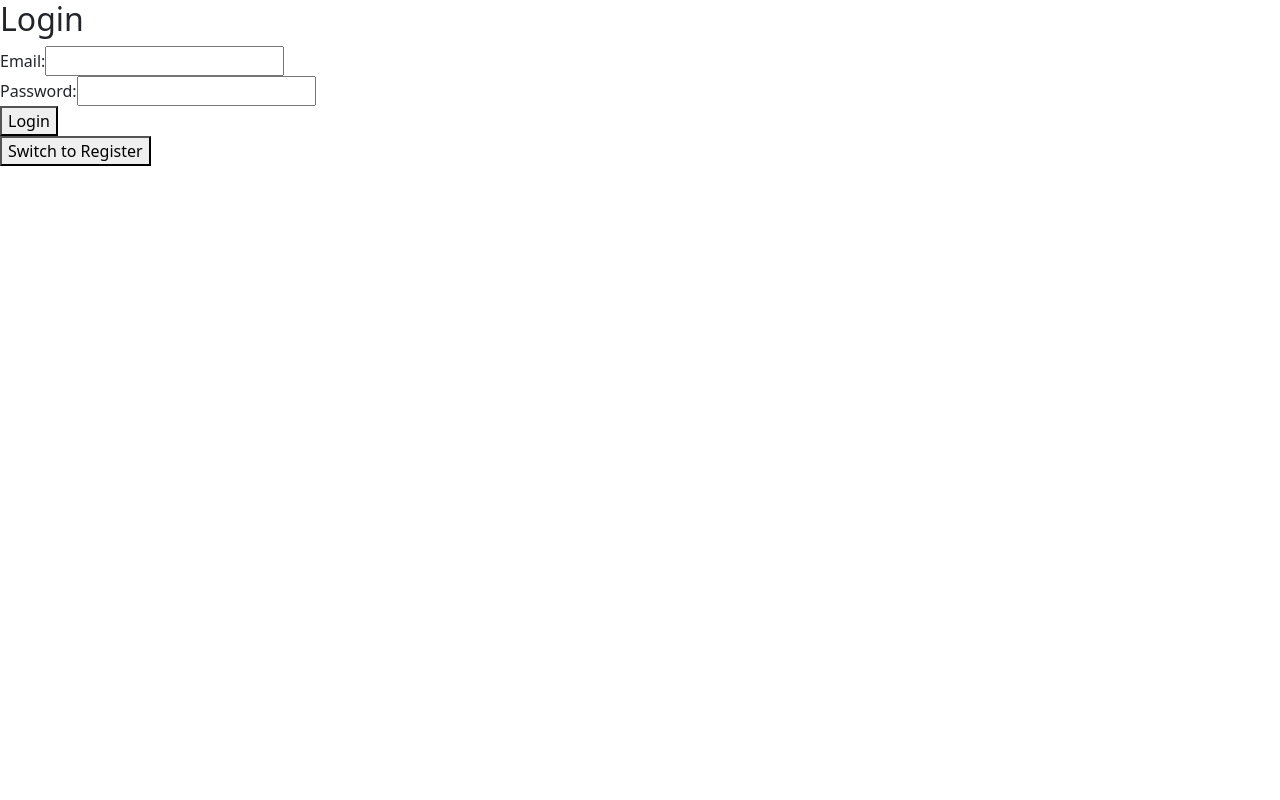
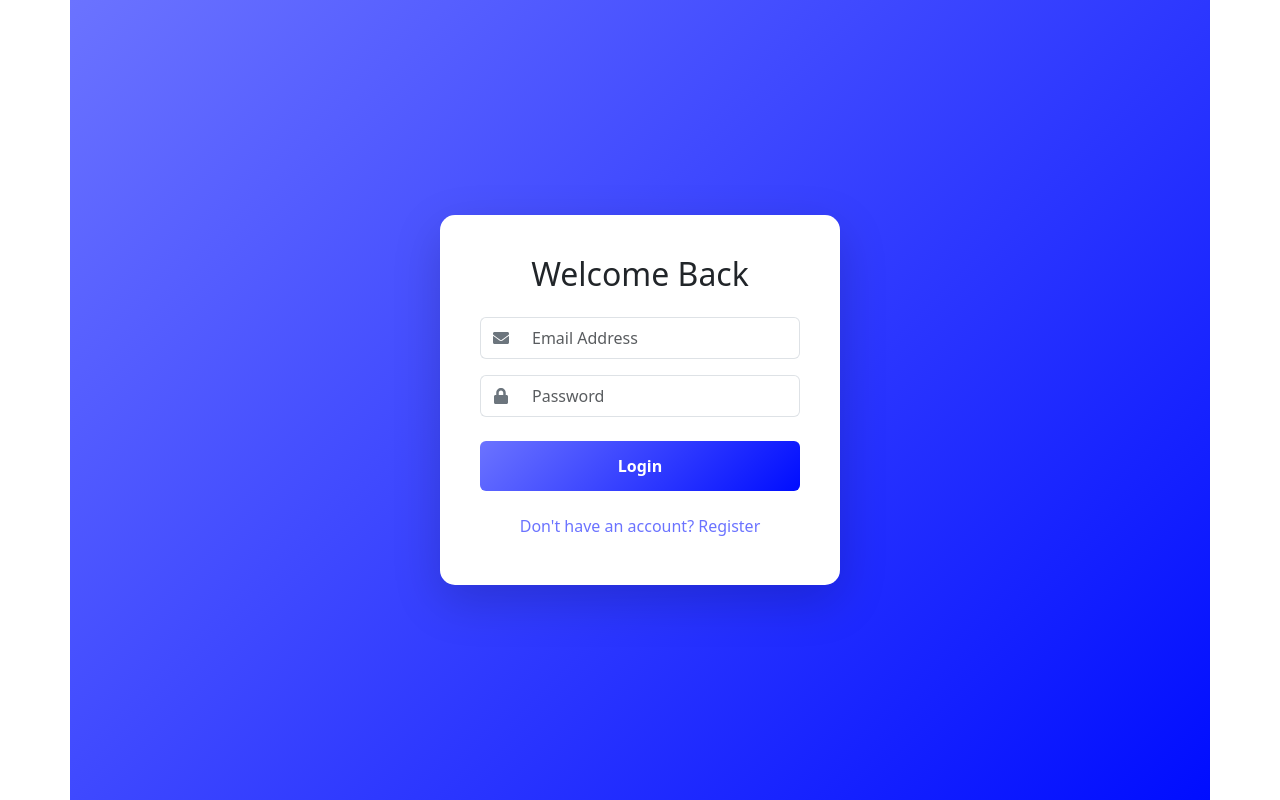
Before and after one commit to krs1zzet/MailSender-Frontend, a React (Create React App) app: page / in a window 1280 px wide. Built offline with nearby package versions, Linux system fonts and the light colour scheme; the HTML template or start-up script is replaced by a standard one.

Commit message:
lat version

```diff
--- a/package.json
+++ b/package.json
@@ -8,6 +8,7 @@
     "react": "^18.3.1",
     "react-bootstrap": "^2.10.7",
     "react-dom": "^18.3.1",
+    "react-icons": "^5.5.0",
     "react-router-dom": "^7.1.1",
     "react-scripts": "^5.0.1",
     "react-select": "^5.9.0"
--- a/src/App.js
+++ b/src/App.js
@@ -13,18 +13,51 @@ import 'bootstrap/dist/css/bootstrap.min.css';
 
 function App() {
   const [isAuthenticated, setIsAuthenticated] = useState(false);
+  const [isLoading, setIsLoading] = useState(true);
 
   useEffect(() => {
-    // Check if the user is already authenticated
+    checkAuth();
+  }, []);
+
+  const checkAuth = async () => {
     const token = localStorage.getItem('token');
-    if (token) {
+    if (!token) {
+      setIsAuthenticated(false);
+      setIsLoading(false);
+      return;
+    }
+
+    try {
+      // Verify token with backend
+      const response = await fetch('http://localhost:8080/api/auth/verify', {
+        method: 'GET',
+        headers: {
+          'Authorization': `Bearer ${token}`,
+          'Content-Type': 'application/json',
+        },
+      });
+
+      if (!response.ok) {
+        throw new Error('Token invalid');
+      }
+
       setIsAuthenticated(true);
+    } catch (error) {
+      console.error('Auth error:', error);
+      localStorage.removeItem('token'); // Clear invalid token
+      setIsAuthenticated(false);
+    } finally {
+      setIsLoading(false);
     }
-  }, []);
+  };
 
   const handleAuthSuccess = () => {
     setIsAuthenticated(true);
   };
+
+  if (isLoading) {
+    return <div>Loading...</div>; // Or your loading component
+  }
 
   if (!isAuthenticated) {
     return <AuthForm onAuthSuccess={handleAuthSuccess} />;
--- /dev/null
+++ b/src/AuthForm.css
@@ -0,0 +1,62 @@
+.auth-container {
+    background: linear-gradient(135deg, #6B73FF 0%, #000DFF 100%);
+}
+
+.auth-card {
+    min-width: 400px;
+    border-radius: 15px;
+    border: none;
+}
+
+.auth-card .card-body {
+    padding: 2.5rem !important;
+}
+
+.input-group-text {
+    background-color: transparent;
+    border-right: none;
+    padding: 0.75rem;
+}
+
+.input-group .form-control {
+    border-left: none;
+}
+
+.input-group .form-control:focus {
+    border-color: #ced4da;
+    box-shadow: none;
+}
+
+.input-group-text svg {
+    color: #6c757d;
+}
+
+.btn-primary {
+    padding: 0.8rem;
+    font-weight: 600;
+    background: linear-gradient(135deg, #6B73FF 0%, #000DFF 100%);
+    border: none;
+    transition: all 0.3s ease;
+}
+
+.btn-primary:hover {
+    transform: translateY(-2px);
+    box-shadow: 0 5px 15px rgba(0, 13, 255, 0.3);
+}
+
+.btn-link {
+    color: #6B73FF;
+}
+
+.btn-link:hover {
+    color: #000DFF;
+}
+
+.alert {
+    border-radius: 10px;
+}
+
+.icon {
+    font-size: 1rem;
+    color: #6c757d;
+}
--- a/src/AuthForm.js
+++ b/src/AuthForm.js
@@ -1,13 +1,21 @@
 import React, { useState } from 'react';
+import { Container, Card, Form, Button, Alert } from 'react-bootstrap';
+import { FaEnvelope, FaLock, FaUser } from 'react-icons/fa';
+import './AuthForm.css';
 
 const AuthForm = ({ onAuthSuccess }) => {
     const [email, setEmail] = useState('');
     const [password, setPassword] = useState('');
     const [fullName, setFullName] = useState('');
     const [isRegistering, setIsRegistering] = useState(false);
+    const [error, setError] = useState('');
+    const [isLoading, setIsLoading] = useState(false);
 
     const handleSubmit = async (e) => {
         e.preventDefault();
+        setIsLoading(true);
+        setError('');
+
         const url = isRegistering ? 'http://localhost:8080/api/auth/sign-up' : 'http://localhost:8080/api/auth/sign-in';
         const payload = isRegistering
             ? { email, password, fullName, purpose: 'CREATE' }
@@ -23,64 +31,114 @@ const AuthForm = ({ onAuthSuccess }) => {
             });
 
             if (!response.ok) {
-                throw new Error('Network response was not ok');
+                throw new Error('Authentication failed. Please check your credentials.');
             }
 
             const data = await response.json();
-            console.log('Success:', data);
 
             if (!isRegistering) {
-                // Store the token in local storage
                 localStorage.setItem('token', data.token);
-                console.log('Token stored:', data.token);
-                // Notify parent component of successful authentication
                 onAuthSuccess();
+            } else {
+                setIsRegistering(false);
+                setError('Registration successful! Please login.');
             }
         } catch (error) {
-            console.error('Error:', error);
-            // Handle error (e.g., show error message)
+            setError(error.message);
+        } finally {
+            setIsLoading(false);
         }
     };
 
     return (
-        <div>
-            <h2>{isRegistering ? 'Register' : 'Login'}</h2>
-            <form onSubmit={handleSubmit}>
-                <div>
-                    <label>Email:</label>
-                    <input
+        <Container className="auth-container d-flex align-items-center justify-content-center min-vh-100">
+            <Card className="auth-card shadow-lg">
+                <Card.Body className="p-5">
+                    <h2 className="text-center mb-4">
+                        {isRegistering ? 'Create Account' : 'Welcome Back'}
+                    </h2>
+
+                    {error && (
+                        <Alert variant={error.includes('successful') ? 'success' : 'danger'}>
+                            {error}
+                        </Alert>
+                    )}
+
+                    <Form onSubmit={handleSubmit}>
+                        {isRegistering && (
+                            <Form.Group className="mb-3">
+                                <div className="input-group">
+                                    <span className="input-group-text">
+                                        <FaUser className="icon" />
+                                    </span>
+                                    <Form.Control
+                                        type="text"
+                                        placeholder="Full Name"
+                                        value={fullName}
+                                        onChange={(e) => setFullName(e.target.value)}
+                                        required
+                                    />
+                                </div>
+                            </Form.Group>
+                        )}
+
+                        <Form.Group className="mb-3">
+                            <div className="input-group">
+                                <span className="input-group-text">
+                                    <FaEnvelope className="icon" />
+                                </span>
+                                <Form.Control
                                     type="email"
+                                    placeholder="Email Address"
                                     value={email}
                                     onChange={(e) => setEmail(e.target.value)}
                                     required
                                 />
                             </div>
-                <div>
-                    <label>Password:</label>
-                    <input
+                        </Form.Group>
+
+                        <Form.Group className="mb-4">
+                            <div className="input-group">
+                                <span className="input-group-text">
+                                    <FaLock className="icon" />
+                                </span>
+                                <Form.Control
                                     type="password"
+                                    placeholder="Password"
                                     value={password}
                                     onChange={(e) => setPassword(e.target.value)}
                                     required
                                 />
                             </div>
-                {isRegistering && (
-                    <div>
-                        <label>Full Name:</label>
-                        <input
-                            type="text"
-                            value={fullName}
-                            onChange={(e) => setFullName(e.target.value)}
-                            required
-                        />
+                        </Form.Group>
+
+                        <Button
+                            variant="primary"
+                            type="submit"
+                            className="w-100 mb-3"
+                            disabled={isLoading}
+                        >
+                            {isLoading ? 'Please wait...' : (isRegistering ? 'Register' : 'Login')}
+                        </Button>
+
+                        <div className="text-center">
+                            <Button
+                                variant="link"
+                                onClick={() => {
+                                    setIsRegistering(!isRegistering);
+                                    setError('');
+                                }}
+                                className="text-decoration-none"
+                            >
+                                {isRegistering
+                                    ? 'Already have an account? Login'
+                                    : "Don't have an account? Register"}
+                            </Button>
                         </div>
-                )}
-                <button type="submit">{isRegistering ? 'Register' : 'Login'}</button>
-            </form>
-            <button onClick={() => setIsRegistering(!isRegistering)}>
-                {isRegistering ? 'Switch to Login' : 'Switch to Register'}
-            </button>
-        </div>
+                    </Form>
+                </Card.Body>
+            </Card>
+        </Container>
     );
 };
 
--- a/src/pages/mail/MailTemplates.js
+++ b/src/pages/mail/MailTemplates.js
@@ -126,11 +126,13 @@ const MailTemplates = () => {
     };
 
     const handleDelete = async (id) => {
+        const token = localStorage.getItem('token');
         if (window.confirm('Are you sure you want to delete this template?')) {
             try {
                 const response = await fetch(`http://localhost:8080/api/mailTemplates/${id}`, {
                     method: 'DELETE',
                     headers: {
+                        'Authorization': `Bearer ${token}`,
                         'Content-Type': 'application/json',
                         'Accept': 'application/json'
                     },
--- a/src/pages/receiver/Receivers.js
+++ b/src/pages/receiver/Receivers.js
@@ -172,11 +172,11 @@ const Receivers = () => {
 
         const formData = new FormData();
         formData.append('file', file);
-        formData.append('eventID', eventId); // Add eventId as 'eventID' parameter
+        formData.append('eventId', eventId);
 
         try {
             const token = localStorage.getItem('token');
-            console.log('Retrieved token:', token); // Debugging line
+            console.log('Retrieved token:', token);
             const response = await fetch('http://localhost:8080/api/receivers/excel', {
                 method: 'POST',
                 body: formData,
```
Also changed, not shown: 1 other file (tests, documents, lock files or other folders). Lines whose indentation alone changed are shown as unchanged.
